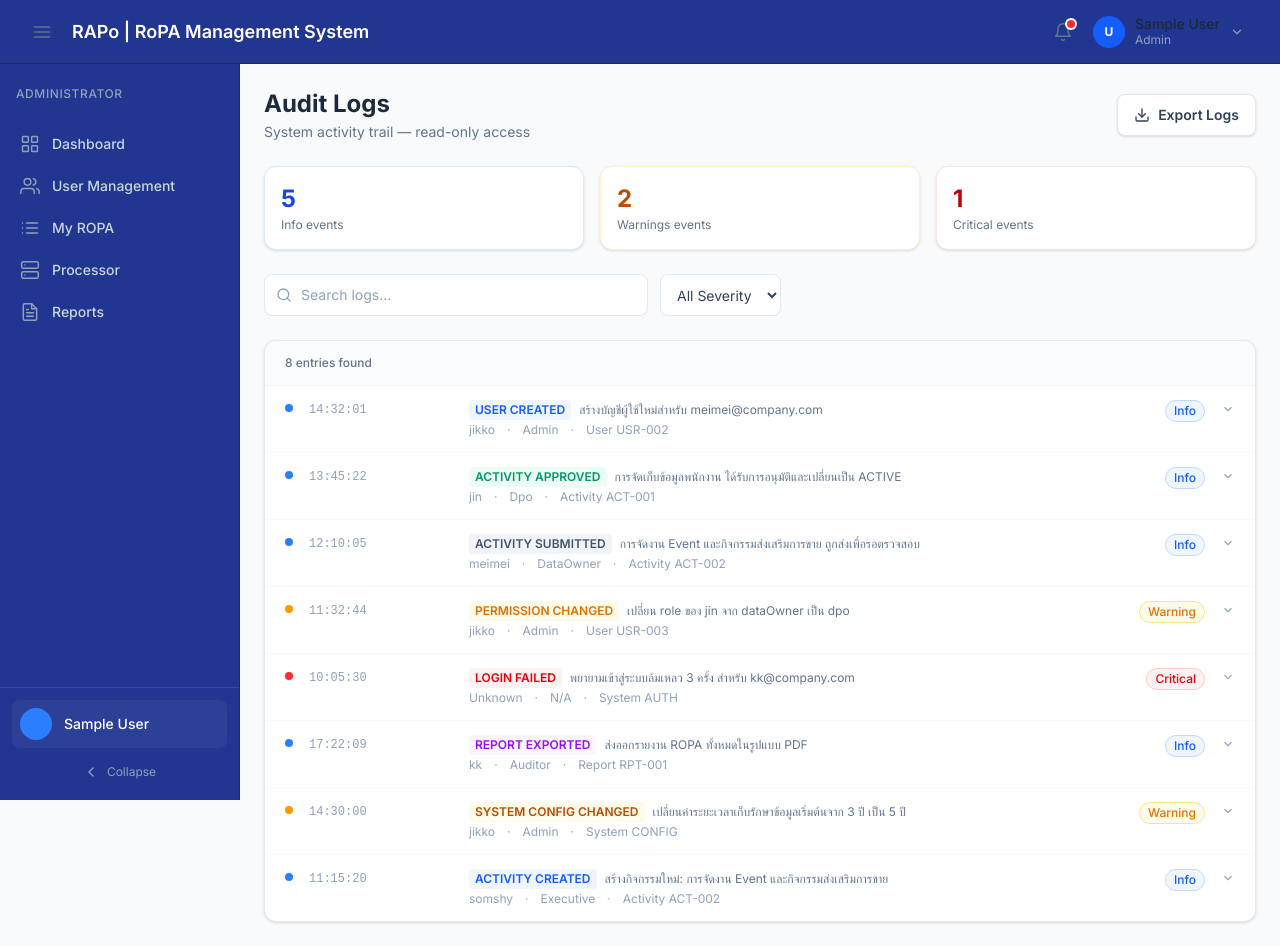
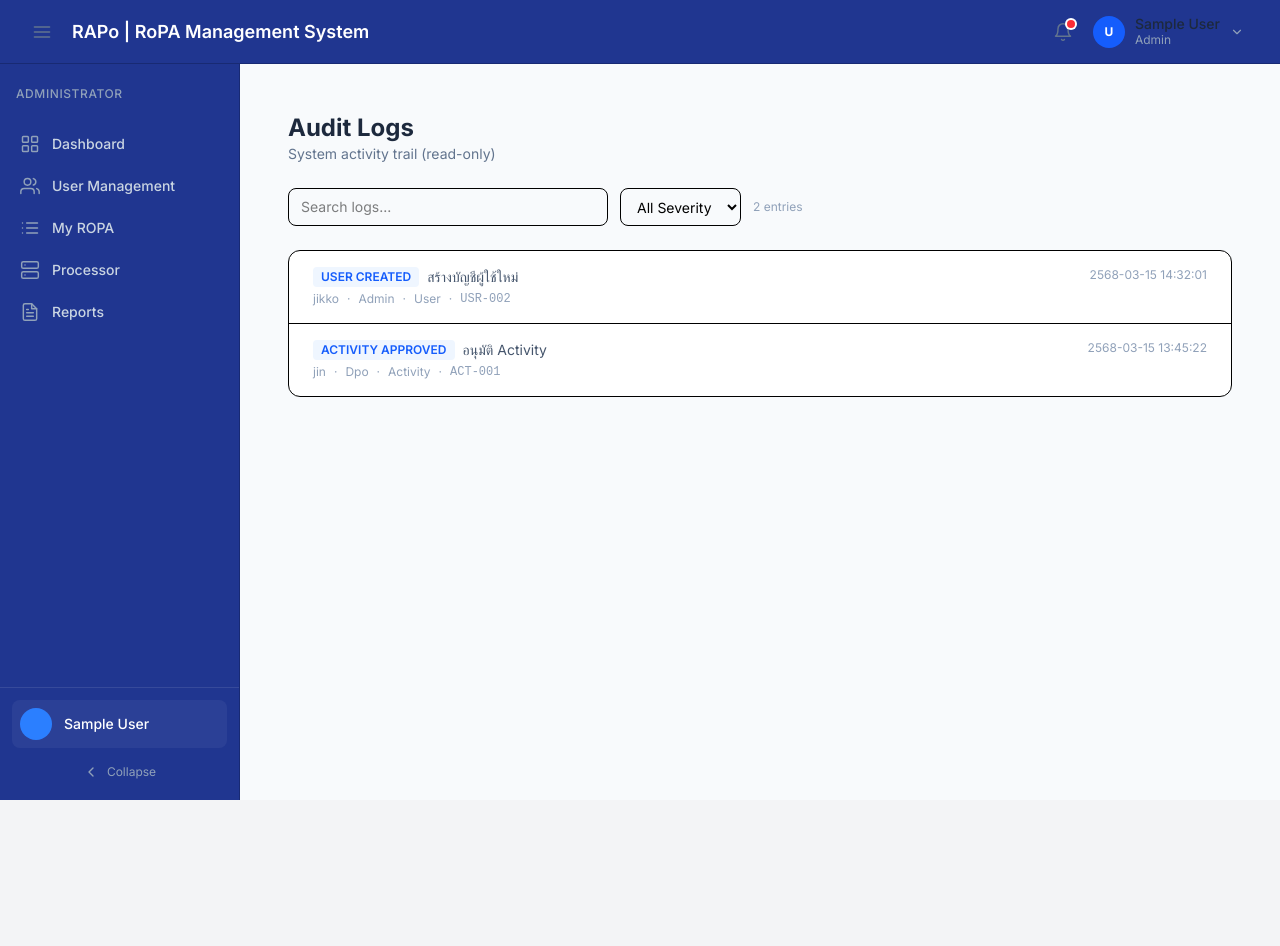
Before and after one commit to Jinny112477/RaPo, a Next.js app in the folder rapo/: page /auditor/logs in a window 1280 px wide. After the commit the page ends 800 px from the top, so only its background shows below. Built offline with nearby package versions, Linux system fonts and the light colour scheme; sample sign-in values are in the browser's storage.

Commit message:
just logs & edit risk

```diff
--- a/rapo/app/(dashboard)/auditor/logs/page.tsx
+++ b/rapo/app/(dashboard)/auditor/logs/page.tsx
@@ -1,6 +1,20 @@
 'use client';
 
 import { useState } from 'react';
+
+interface Change {
+  field: string;
+  before: string;
+  after: string;
+}
+
+interface History {
+  version: number;
+  editedBy: string;
+  role: string;
+  editedAt: string;
+  changes: Change[];
+}
 
 interface AuditLog {
   id: string;
@@ -11,8 +25,8 @@ interface AuditLog {
   entity: string;
   entityId: string;
   details: string;
-  ip: string;
   severity: 'info' | 'warning' | 'critical';
+  history?: History[];
 }
 
 const mockLogs: AuditLog[] = [
@@ -24,9 +38,28 @@ const mockLogs: AuditLog[] = [
     action: 'USER_CREATED',
     entity: 'User',
     entityId: 'USR-002',
-    details: 'สร้างบัญชีผู้ใช้ใหม่สำหรับ meimei@company.com',
-    ip: '10.0.1.24',
+    details: 'สร้างบัญชีผู้ใช้ใหม่',
     severity: 'info',
+    history: [
+      {
+        version: 2,
+        editedBy: 'jikko',
+        role: 'admin',
+        editedAt: '2568-03-15 14:32:01',
+        changes: [
+          { field: 'status', before: 'inactive', after: 'active' },
+        ],
+      },
+      {
+        version: 1,
+        editedBy: 'jin',
+        role: 'dpo',
+        editedAt: '2568-03-14 10:00:00',
+        changes: [
+          { field: 'status', before: '-', after: 'inactive' },
+        ],
+      },
+    ],
   },
   {
     id: 'LOG-002',
@@ -36,266 +69,151 @@ const mockLogs: AuditLog[] = [
     action: 'ACTIVITY_APPROVED',
     entity: 'Activity',
     entityId: 'ACT-001',
-    details: 'การจัดเก็บข้อมูลพนักงาน ได้รับการอนุมัติและเปลี่ยนเป็น ACTIVE',
-    ip: '10.0.1.18',
+    details: 'อนุมัติ Activity',
     severity: 'info',
-  },
-  {
-    id: 'LOG-003',
-    timestamp: '2568-03-15 12:10:05',
-    user: 'meimei',
-    role: 'dataOwner',
-    action: 'ACTIVITY_SUBMITTED',
-    entity: 'Activity',
-    entityId: 'ACT-002',
-    details: 'การจัดงาน Event และกิจกรรมส่งเสริมการขาย ถูกส่งเพื่อรอตรวจสอบ',
-    ip: '10.0.2.55',
-    severity: 'info',
-  },
-  {
-    id: 'LOG-004',
-    timestamp: '2568-03-15 11:32:44',
-    user: 'jikko',
-    role: 'admin',
-    action: 'PERMISSION_CHANGED',
-    entity: 'User',
-    entityId: 'USR-003',
-    details: 'เปลี่ยน role ของ jin จาก dataOwner เป็น dpo',
-    ip: '10.0.1.24',
-    severity: 'warning',
-  },
-  {
-    id: 'LOG-005',
-    timestamp: '2568-03-15 10:05:30',
-    user: 'Unknown',
-    role: 'N/A',
-    action: 'LOGIN_FAILED',
-    entity: 'System',
-    entityId: 'AUTH',
-    details: 'พยายามเข้าสู่ระบบล้มเหลว 3 ครั้ง สำหรับ kk@company.com',
-    ip: '203.45.67.89',
-    severity: 'critical',
-  },
-  {
-    id: 'LOG-006',
-    timestamp: '2568-03-14 17:22:09',
-    user: 'kk',
-    role: 'auditor',
-    action: 'REPORT_EXPORTED',
-    entity: 'Report',
-    entityId: 'RPT-001',
-    details: 'ส่งออกรายงาน ROPA ทั้งหมดในรูปแบบ PDF',
-    ip: '10.0.1.30',
-    severity: 'info',
-  },
-  {
-    id: 'LOG-007',
-    timestamp: '2568-03-14 14:30:00',
-    user: 'jikko',
-    role: 'admin',
-    action: 'SYSTEM_CONFIG_CHANGED',
-    entity: 'System',
-    entityId: 'CONFIG',
-    details: 'เปลี่ยนค่าระยะเวลาเก็บรักษาข้อมูลเริ่มต้นจาก 3 ปี เป็น 5 ปี',
-    ip: '10.0.1.24',
-    severity: 'warning',
-  },
-  {
-    id: 'LOG-008',
-    timestamp: '2568-03-14 11:15:20',
-    user: 'somshy',
-    role: 'executive',
-    action: 'ACTIVITY_CREATED',
-    entity: 'Activity',
-    entityId: 'ACT-002',
-    details: 'สร้างกิจกรรมใหม่: การจัดงาน Event และกิจกรรมส่งเสริมการขาย',
-    ip: '10.0.2.77',
-    severity: 'info',
+    history: [],
   },
 ];
 
-const severityConfig = {
-  info: { label: 'Info', dot: 'bg-blue-500', text: 'text-blue-600', bg: 'bg-blue-50 border-blue-200' },
-  warning: { label: 'Warning', dot: 'bg-amber-500', text: 'text-amber-600', bg: 'bg-amber-50 border-amber-200' },
-  critical: { label: 'Critical', dot: 'bg-red-500', text: 'text-red-600', bg: 'bg-red-50 border-red-200' },
+const severityStyle = {
+  info: 'text-blue-600 bg-blue-50',
+  warning: 'text-amber-600 bg-amber-50',
+  critical: 'text-red-600 bg-red-50',
 };
 
-const actionColors: Record<string, string> = {
-  USER_CREATED: 'text-blue-600 bg-blue-50',
-  ACTIVITY_APPROVED: 'text-emerald-600 bg-emerald-50',
-  ACTIVITY_SUBMITTED: 'text-slate-600 bg-slate-100',
-  PERMISSION_CHANGED: 'text-amber-600 bg-amber-50',
-  LOGIN_FAILED: 'text-red-600 bg-red-50',
-  ACTIVITY_DELETED: 'text-orange-600 bg-orange-50',
-  REPORT_EXPORTED: 'text-purple-600 bg-purple-50',
-  ACTIVITY_REJECTED: 'text-red-600 bg-red-50',
-  SYSTEM_CONFIG_CHANGED: 'text-amber-700 bg-amber-50',
-  ACTIVITY_CREATED: 'text-blue-600 bg-blue-50',
-};
-
-const SearchIcon = () => (
-  <svg width="16" height="16" viewBox="0 0 24 24" fill="none" stroke="currentColor" strokeWidth="2" strokeLinecap="round" strokeLinejoin="round">
-    <circle cx="11" cy="11" r="8" /><line x1="21" y1="21" x2="16.65" y2="16.65" />
-  </svg>
-);
-
-const DownloadIcon = () => (
-  <svg width="16" height="16" viewBox="0 0 24 24" fill="none" stroke="currentColor" strokeWidth="2" strokeLinecap="round" strokeLinejoin="round">
-    <path d="M21 15v4a2 2 0 0 1-2 2H5a2 2 0 0 1-2-2v-4" />
-    <polyline points="7 10 12 15 17 10" />
-    <line x1="12" y1="15" x2="12" y2="3" />
-  </svg>
-);
-
 export default function AuditLogsPage() {
+  const [expanded, setExpanded] = useState<string | null>(null);
   const [search, setSearch] = useState('');
   const [severity, setSeverity] = useState<'all' | 'info' | 'warning' | 'critical'>('all');
-  const [expanded, setExpanded] = useState<string | null>(null);
 
   const filtered = mockLogs.filter((log) => {
     const matchSearch =
       log.user.toLowerCase().includes(search.toLowerCase()) ||
       log.action.toLowerCase().includes(search.toLowerCase()) ||
-      log.entity.toLowerCase().includes(search.toLowerCase()) ||
       log.details.toLowerCase().includes(search.toLowerCase());
-    const matchSev = severity === 'all' || log.severity === severity;
-    return matchSearch && matchSev;
+
+    const matchSeverity = severity === 'all' || log.severity === severity;
+
+    return matchSearch && matchSeverity;
   });
 
   return (
-    <div className="space-y-6 max-w-[1100px]">
+    <div className="p-6 max-w-5xl mx-auto space-y-6">
+
       {/* Header */}
-      <div className="flex flex-col sm:flex-row sm:items-center justify-between gap-4">
       <div>
         <h1 className="text-2xl font-bold text-slate-800">Audit Logs</h1>
-          <p className="text-sm text-slate-500 mt-0.5">
-            System activity trail — read-only access
+        <p className="text-sm text-slate-500">
+          System activity trail (read-only)
         </p>
-        </div>
-        <button className="inline-flex items-center gap-2 px-4 py-2.5 text-sm font-semibold text-slate-700 bg-white border border-slate-200 rounded-lg hover:bg-slate-50 transition-colors shadow-sm self-start sm:self-auto">
-          <DownloadIcon />
-          Export Logs
-        </button>
-      </div>
-
-      {/* Severity overview */}
-      <div className="grid grid-cols-3 gap-4">
-        {[
-          { label: 'Info', key: 'info' as const, count: mockLogs.filter(l => l.severity === 'info').length, color: 'text-blue-700', bg: 'border-blue-100' },
-          { label: 'Warnings', key: 'warning' as const, count: mockLogs.filter(l => l.severity === 'warning').length, color: 'text-amber-700', bg: 'border-amber-100' },
-          { label: 'Critical', key: 'critical' as const, count: mockLogs.filter(l => l.severity === 'critical').length, color: 'text-red-700', bg: 'border-red-100' },
-        ].map((s) => (
-          <button
-            key={s.key}
-            onClick={() => setSeverity((prev) => prev === s.key ? 'all' : s.key)}
-            className={`text-left p-4 rounded-xl border shadow-sm bg-white transition-all ${severity === s.key ? 'ring-2 ring-blue-400 ring-offset-1' : s.bg
-              } hover:shadow-md`}
-          >
-            <p className={`text-2xl font-bold ${s.color}`}>{s.count}</p>
-            <p className="text-xs text-slate-500 mt-0.5">{s.label} events</p>
-          </button>
-        ))}
       </div>
 
       {/* Filters */}
       <div className="flex flex-col sm:flex-row gap-3">
-        <div className="relative flex-1 max-w-sm">
-          <span className="absolute left-3 top-1/2 -translate-y-1/2 text-slate-400 pointer-events-none"><SearchIcon /></span>
         <input
           type="text"
           placeholder="Search logs..."
           value={search}
           onChange={(e) => setSearch(e.target.value)}
-            className="pl-9 pr-3 py-2.5 text-sm border border-slate-200 rounded-lg bg-white text-slate-700 placeholder-slate-400 focus:outline-none focus:ring-2 focus:ring-blue-500/30 focus:border-blue-400 w-full transition-all"
+          className="px-3 py-2 border rounded-lg text-sm w-full sm:max-w-xs"
         />
-        </div>
+
         <select
           value={severity}
-          onChange={(e) => setSeverity(e.target.value as typeof severity)}
-          className="px-3 py-2.5 text-sm border border-slate-200 rounded-lg bg-white text-slate-700 focus:outline-none focus:ring-2 focus:ring-blue-500/30 focus:border-blue-400"
+          onChange={(e) => setSeverity(e.target.value as any)}
+          className="px-3 py-2 border rounded-lg text-sm"
         >
           <option value="all">All Severity</option>
           <option value="info">Info</option>
           <option value="warning">Warning</option>
           <option value="critical">Critical</option>
         </select>
+
+        <span className="text-xs text-slate-400 self-center">
+          {filtered.length} entries
+        </span>
       </div>
 
-      {/* Log Table */}
-      <div className="bg-white rounded-xl border border-slate-200 shadow-sm overflow-hidden">
-        <div className="px-5 py-3.5 border-b border-slate-100 bg-slate-50/50">
-          <p className="text-xs text-slate-500 font-medium">{filtered.length} entries found</p>
+      {/* Logs */}
+      <div className="bg-white border rounded-xl overflow-hidden">
+        {filtered.map((log) => {
+          const isOpen = expanded === log.id;
+
+          return (
+            <div key={log.id} className="border-b last:border-none">
+
+              {/* Main Row */}
+              <button
+                onClick={() => setExpanded(isOpen ? null : log.id)}
+                className="w-full text-left px-6 py-4 hover:bg-slate-50 transition"
+              >
+                <div className="flex justify-between items-start gap-4">
+
+                  <div className="space-y-1">
+                    <div className="flex items-center gap-2 flex-wrap">
+                      <span className={`text-xs font-semibold px-2 py-0.5 rounded ${severityStyle[log.severity]}`}>
+                        {log.action.replace(/_/g, ' ')}
+                      </span>
+                      <span className="text-sm text-slate-600">
+                        {log.details}
+                      </span>
                     </div>
 
-        <div className="divide-y divide-slate-50">
-          {filtered.map((log) => {
-            const sc = severityConfig[log.severity];
-            const isOpen = expanded === log.id;
-            return (
-              <div key={log.id} className={`transition-colors ${isOpen ? 'bg-slate-50' : 'hover:bg-slate-50/40'}`}>
-                {/* Main row */}
-                <button
-                  onClick={() => setExpanded(isOpen ? null : log.id)}
-                  className="w-full flex items-start gap-4 px-5 py-3.5 text-left"
-                >
-                  {/* Severity dot */}
-                  <span className={`mt-1 w-2 h-2 rounded-full flex-shrink-0 ${sc.dot}`} />
-
-                  {/* Timestamp */}
-                  <span className="font-mono text-xs text-slate-400 flex-shrink-0 mt-0.5 hidden sm:block w-36">
-                    {log.timestamp.split(' ')[1]}
-                  </span>
-
-                  {/* Action + Details */}
-                  <div className="flex-1 min-w-0">
-                    <div className="flex items-center gap-2 flex-wrap mb-0.5">
-                      <span className={`px-1.5 py-0.5 rounded text-xs font-semibold ${actionColors[log.action] ?? 'text-slate-600 bg-slate-100'}`}>
-                        {log.action.replace(/_/g, ' ')}
-                      </span>
-                      <span className="text-xs text-slate-500 truncate">{log.details}</span>
-                    </div>
-                    <div className="flex items-center gap-3 text-xs text-slate-400">
+                    <div className="text-xs text-slate-400 flex gap-2 flex-wrap">
                       <span>{log.user}</span>
                       <span>·</span>
                       <span className="capitalize">{log.role}</span>
-                      <span className="hidden sm:inline">·</span>
-                      <span className="hidden sm:inline">{log.entity} {log.entityId}</span>
+                      <span>·</span>
+                      <span>{log.entity}</span>
+                      <span>·</span>
+                      <span className="font-mono">{log.entityId}</span>
                     </div>
                   </div>
 
-                  {/* Severity badge */}
-                  <span className={`hidden sm:inline-flex items-center gap-1.5 px-2 py-0.5 rounded-full text-xs font-medium border ${sc.bg} ${sc.text} flex-shrink-0`}>
-                    {sc.label}
-                  </span>
-
-                  {/* Expand chevron */}
-                  <svg
-                    width="14" height="14"
-                    viewBox="0 0 24 24" fill="none" stroke="currentColor" strokeWidth="2"
-                    className={`text-slate-400 flex-shrink-0 mt-0.5 transition-transform duration-200 ${isOpen ? 'rotate-180' : ''}`}
-                  >
-                    <polyline points="6 9 12 15 18 9" />
-                  </svg>
+                  <div className="text-right text-xs text-slate-400 whitespace-nowrap">
+                    {log.timestamp}
+                  </div>
+                </div>
               </button>
 
-                {/* Expanded detail */}
+              {/* Expanded */}
               {isOpen && (
-                  <div className="px-5 pb-4 ml-6">
-                    <div className="rounded-lg border border-slate-200 bg-white overflow-hidden">
-                      <div className="grid grid-cols-2 sm:grid-cols-4 divide-x divide-y sm:divide-y-0 divide-slate-100">
-                        {[
-                          { label: 'Log ID', value: log.id },
-                          { label: 'Date', value: log.timestamp.split(' ')[0] },
-                          { label: 'IP Address', value: log.ip, mono: true },
-                          { label: 'Entity ID', value: log.entityId, mono: true },
-                        ].map((f) => (
-                          <div key={f.label} className="px-4 py-3">
-                            <p className="text-xs text-slate-400 mb-0.5">{f.label}</p>
-                            <p className={`text-sm text-slate-700 font-medium ${f.mono ? 'font-mono text-xs' : ''}`}>{f.value}</p>
+                <div className="px-6 pb-5 bg-slate-50 space-y-4">
+
+                  {log.history && log.history.length > 0 ? (
+                    <div>
+                      <div className="font-semibold text-slate-700 mb-3 text-sm">
+                        Edit History ({log.history.length})
+                      </div>
+
+                      <div className="space-y-3">
+                        {log.history.map((h) => (
+                          <div key={h.version} className="bg-white border rounded-lg p-3">
+
+                            <div className="flex justify-between text-xs text-slate-500 mb-2">
+                              <div>
+                                v{h.version} · {h.editedBy} ({h.role})
+                              </div>
+                              <div>{h.editedAt}</div>
+                            </div>
+
+                            {h.changes.map((c, i) => (
+                              <div key={i} className="grid grid-cols-3 gap-2 text-xs mb-1">
+                                <div className="font-mono text-slate-500">{c.field}</div>
+                                <div className="bg-red-50 px-2 py-1 rounded text-red-600">{c.before}</div>
+                                <div className="bg-green-50 px-2 py-1 rounded text-green-600">{c.after}</div>
+                              </div>
+                            ))}
                           </div>
                         ))}
                       </div>
                     </div>
+                  ) : (
+                    <div className="text-xs text-slate-400">
+                      No edit history
+                    </div>
+                  )}
+
                 </div>
               )}
             </div>
@@ -303,6 +221,5 @@ export default function AuditLogsPage() {
         })}
       </div>
     </div>
-    </div>
   );
 }
--- a/rapo/app/(dashboard)/executive/analytics/page.tsx
+++ b/rapo/app/(dashboard)/executive/analytics/page.tsx
@@ -47,7 +47,7 @@ export default function ExecutiveAnalyticsPage() {
       {/* Header */}
       <div>
         <h1 className="text-2xl font-bold text-slate-800">Analytics & Risk Dashboard</h1>
-        <p className="text-sm text-slate-500 mt-0.5">Executive-level overview of ROPA compliance posture</p>
+        <p className="text-sm text-slate-500 mt-0.5">Overview of ROPA compliance posture</p>
       </div>
 
       {/* KPI Row */}
```
Lines whose indentation alone changed are shown as unchanged.
